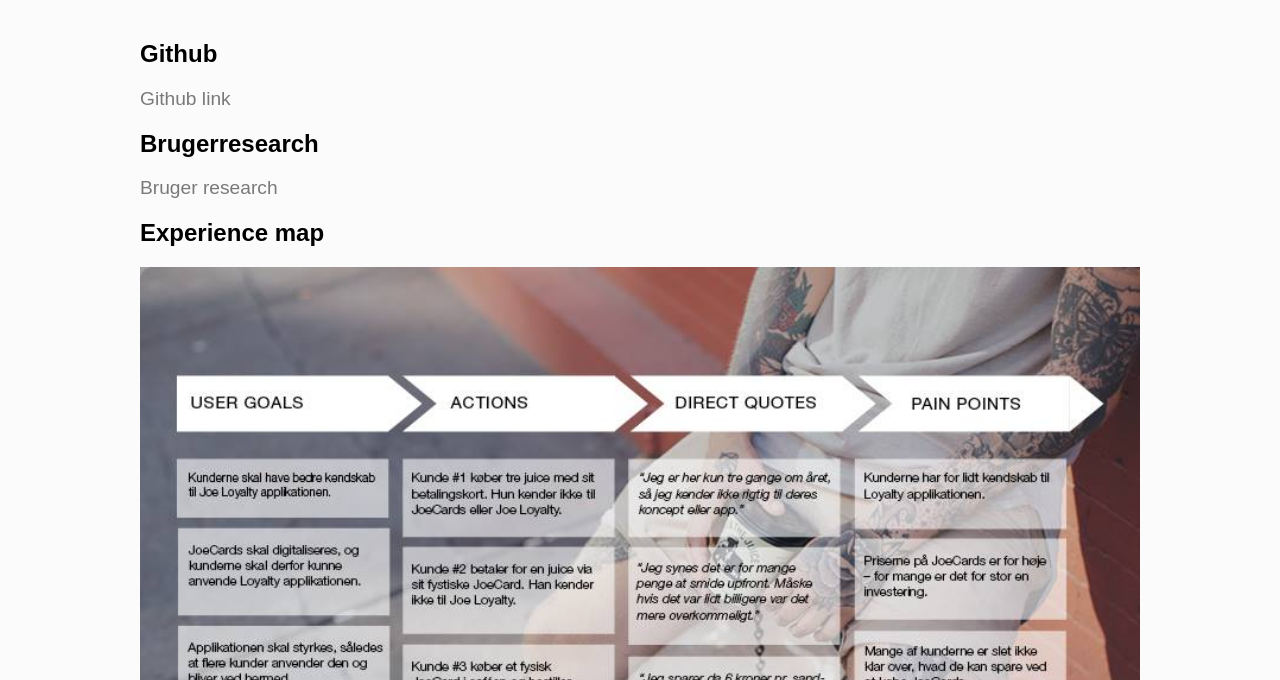
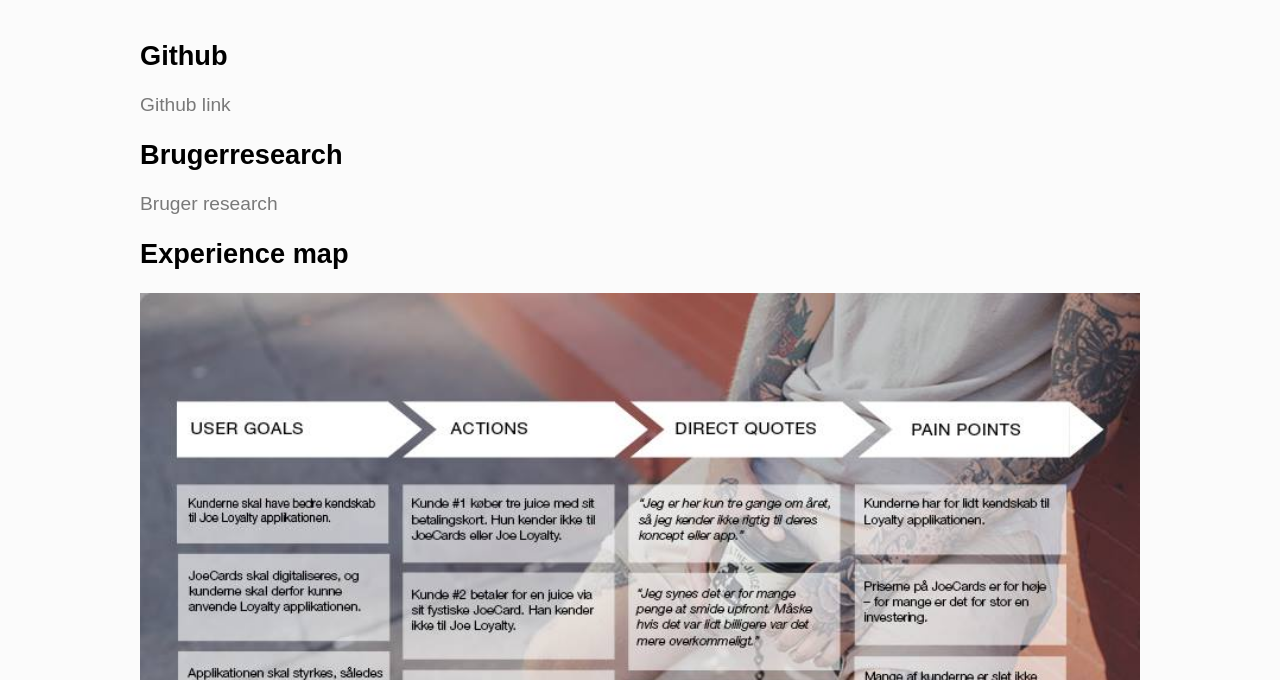
Before and after one commit to mBoegvald/joeandthejuice, a plain HTML site: page index.html in a window 1280 px wide. Shown: the part 120-800 px from the top of the page. Drawn offline with Linux system fonts and the light colour scheme.

Commit message:
123123123

```diff
--- a/style.css
+++ b/style.css
@@ -10,7 +10,7 @@ body {
 
 section {
     max-width: 1000px;
-    margin: 0 auto;
+    margin: 10px auto;
 }
 
 a {
@@ -31,6 +31,10 @@ a:hover {
     color: white;
     font-size: 2em;
     text-align: center;
+}
+
+h2 {
+    font-size: 1.7em;
 }
 
 #experiencemap img {
```
